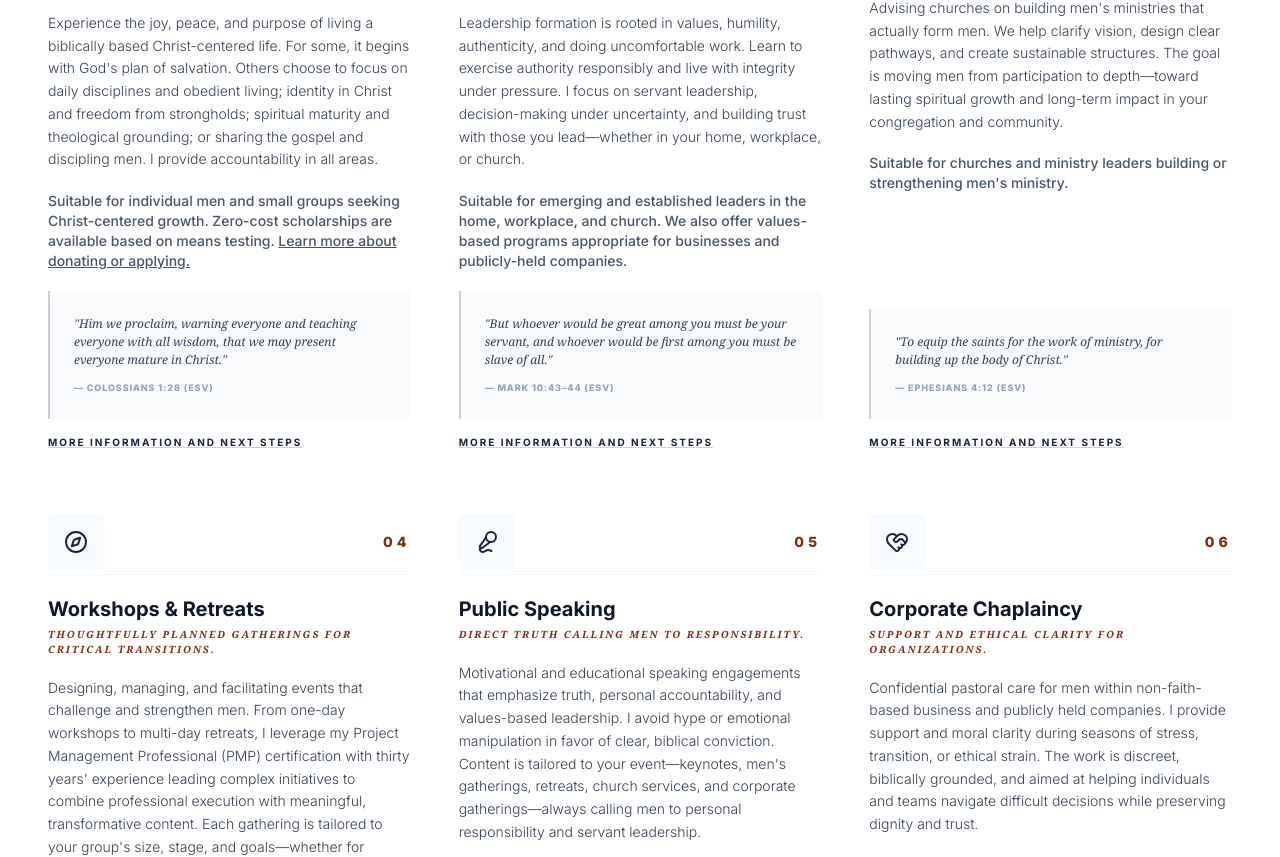
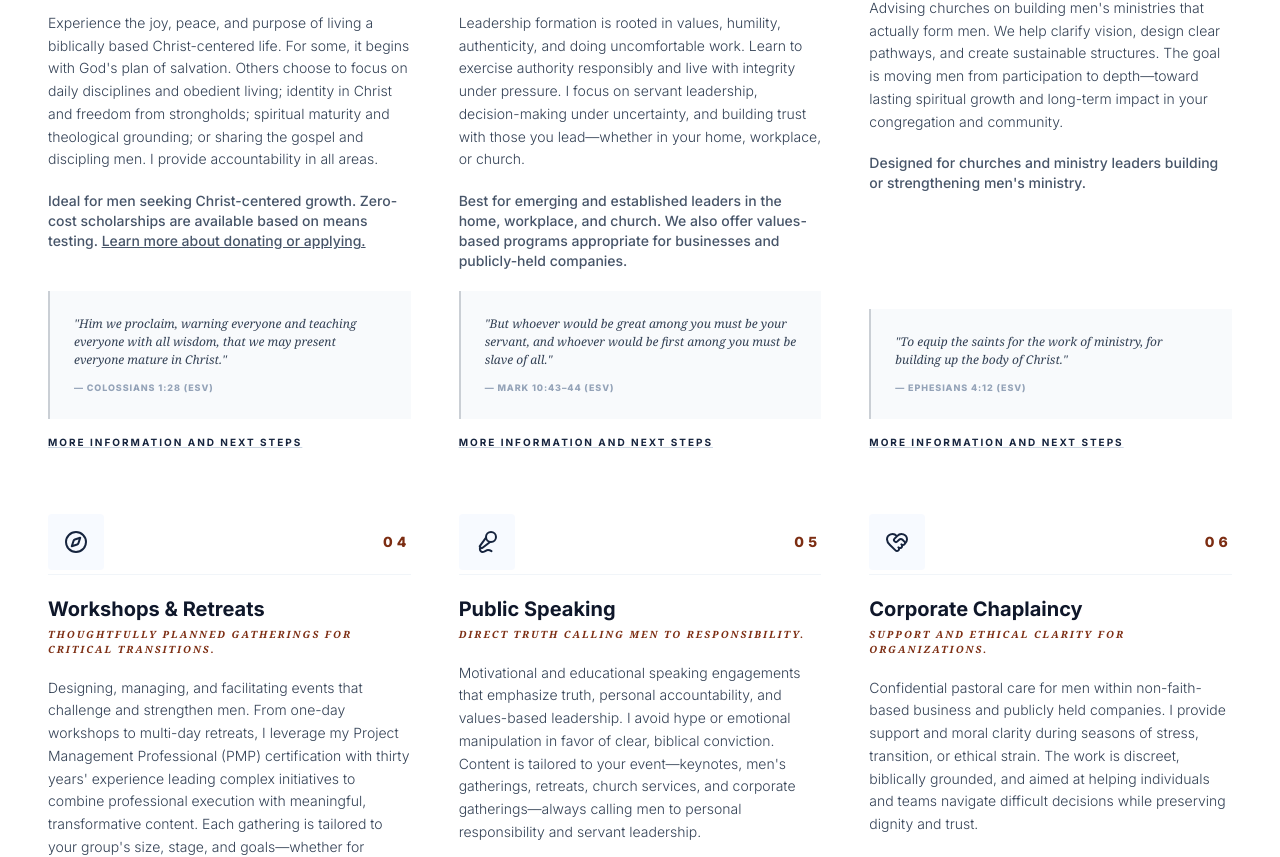
Before and after one commit to jeff1010ihs/jeffbuckner-com, a React (Vite) app: page / in a window 1280 px wide. Shown: the part 1232-2089 px from the top of the page. Built offline with nearby package versions, Linux system fonts and the light colour scheme.

Commit message:
services best for intro changes

```diff
--- a/components/ServicesGrid.tsx
+++ b/components/ServicesGrid.tsx
@@ -38,7 +38,7 @@ export const ServicesGrid: React.FC<ServicesGridProps> = ({ onScheduleConsultati
                   {service.description}
                 </p>
                 <p className="text-slate-600 text-sm font-medium mb-5">
-                  Suitable for {service.suitableFor}.
+                  {service.suitableForLabel} {service.suitableFor}.
                   {service.id === 1 && (
                     <> Zero-cost scholarships are available based on means testing.{' '}
                       <a href="#" className="underline text-slate-600 hover:text-[#7C2D12] transition-colors">Learn more about donating or applying.</a>
--- a/constants.tsx
+++ b/constants.tsx
@@ -17,7 +17,8 @@ export const SERVICES: Service[] = [
     tagline: "One-on-One and Group Coaching. Scholarships Available.",
     icon: <Users className="w-6 h-6" />,
     description: "Experience the joy, peace, and purpose of living a biblically based Christ-centered life. For some, it begins with God's plan of salvation. Others choose to focus on daily disciplines and obedient living; identity in Christ and freedom from strongholds; spiritual maturity and theological grounding; or sharing the gospel and discipling men. I provide accountability in all areas.",
-    suitableFor: "individual men and small groups seeking Christ-centered growth",
+    suitableForLabel: "Ideal for",
+    suitableFor: "men seeking Christ-centered growth",
     scripture: "Him we proclaim, warning everyone and teaching everyone with all wisdom, that we may present everyone mature in Christ.",
     reference: "Colossians 1:28 (ESV)"
   },
@@ -27,6 +28,7 @@ export const SERVICES: Service[] = [
     tagline: "Servant based leadership development for home, work, and church.",
     icon: <ShieldCheck className="w-6 h-6" />,
     description: "Leadership formation is rooted in values, humility, authenticity, and doing uncomfortable work. Learn to exercise authority responsibly and live with integrity under pressure. I focus on servant leadership, decision-making under uncertainty, and building trust with those you lead—whether in your home, workplace, or church.",
+    suitableForLabel: "Best for",
     suitableFor: "emerging and established leaders in the home, workplace, and church. We also offer values-based programs appropriate for businesses and publicly-held companies",
     scripture: "But whoever would be great among you must be your servant, and whoever would be first among you must be slave of all.",
     reference: "Mark 10:43–44 (ESV)"
@@ -37,6 +39,7 @@ export const SERVICES: Service[] = [
     tagline: "Moving men from participation to ownership.",
     icon: <LayoutDashboard className="w-6 h-6" />,
     description: "Advising churches on building men's ministries that actually form men. We help clarify vision, design clear pathways, and create sustainable structures. The goal is moving men from participation to depth—toward lasting spiritual growth and long-term impact in your congregation and community.",
+    suitableForLabel: "Designed for",
     suitableFor: "churches and ministry leaders building or strengthening men's ministry",
     scripture: "To equip the saints for the work of ministry, for building up the body of Christ.",
     reference: "Ephesians 4:12 (ESV)"
@@ -47,6 +50,7 @@ export const SERVICES: Service[] = [
     tagline: "Thoughtfully planned gatherings for critical transitions.",
     icon: <Compass className="w-6 h-6" />,
     description: "Designing, managing, and facilitating events that challenge and strengthen men. From one-day workshops to multi-day retreats, I leverage my Project Management Professional (PMP) certification with thirty years' experience leading complex initiatives to combine professional execution with meaningful, transformative content. Each gathering is tailored to your group's size, stage, and goals—whether for critical transitions or ongoing formation.",
+    suitableForLabel: "Ideal for",
     suitableFor: "churches, ministries, and organizations planning men's events",
     scripture: "But all things should be done decently and in order.",
     reference: "1 Corinthians 14:40 (ESV)"
@@ -57,6 +61,7 @@ export const SERVICES: Service[] = [
     tagline: "Direct truth calling men to responsibility.",
     icon: <Mic2 className="w-6 h-6" />,
     description: "Motivational and educational speaking engagements that emphasize truth, personal accountability, and values-based leadership. I avoid hype or emotional manipulation in favor of clear, biblical conviction. Content is tailored to your event—keynotes, men's gatherings, retreats, church services, and corporate gatherings—always calling men to personal responsibility and servant leadership.",
+    suitableForLabel: "Best for",
     suitableFor: "men's events, conferences, churches, and organizations",
     scripture: "Let your speech always be gracious, seasoned with salt, so that you may know how you ought to answer each person.",
     reference: "Colossians 4:6 (ESV)"
@@ -67,6 +72,7 @@ export const SERVICES: Service[] = [
     tagline: "Support and ethical clarity for organizations.",
     icon: <HeartHandshake className="w-6 h-6" />,
     description: "Confidential pastoral care for men within non-faith-based business and publicly held companies. I provide support and moral clarity during seasons of stress, transition, or ethical strain. The work is discreet, biblically grounded, and aimed at helping individuals and teams navigate difficult decisions while preserving dignity and trust.",
+    suitableForLabel: "Designed for",
     suitableFor: "businesses and organizations seeking pastoral support for teams",
     scripture: "Who comforts us in all our affliction, so that we may be able to comfort those who are in any affliction.",
     reference: "2 Corinthians 1:4 (ESV)"
--- a/types.ts
+++ b/types.ts
@@ -7,6 +7,7 @@ export interface Service {
   tagline: string;
   icon: ReactNode;
   description: string;
+  suitableForLabel: string; // e.g. "Ideal for", "Best for", "Designed for"
   suitableFor: string;
   scripture: string;
   reference: string;
```
